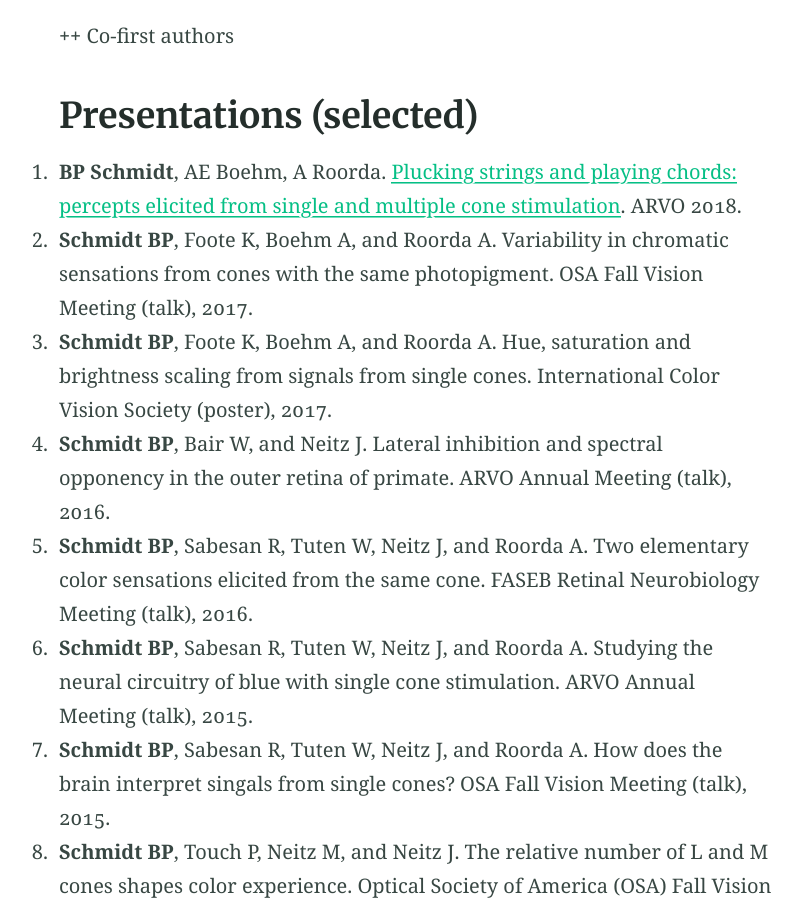
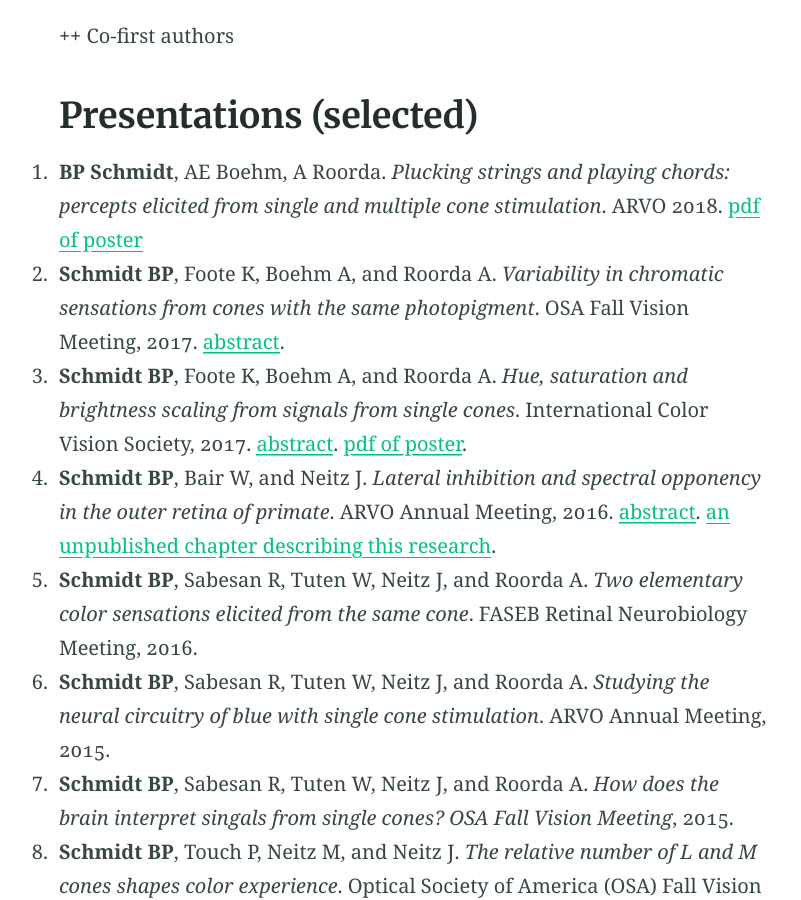
Before and after one commit to bps10/bps10.github.com, a Jekyll site: the page built from publications.md, in a window 1280 px wide and 900 px high, scrolled down 1495 px. Shown: the whole window, without its empty margins (224-1025 px from the left). Built offline with Jekyll 4.4.1, drawn with Linux system fonts in a browser that asks for light colours; our own code applies the rules of GitHub Pages for plain Markdown files; some of the changed text lies outside the part shown.

Commit message:
added additional presentation documents

```diff
--- a/publications.md
+++ b/publications.md
@@ -28,29 +28,29 @@ feature_text: |
 
 ## Presentations (selected)
 
-12. **BP Schmidt**, AE Boehm, A Roorda.  [Plucking strings and playing chords: percepts elicited from single and multiple cone stimulation]({{ "/assets/img/Schmidt_ARVO2018_FINAL.pdf" | absolute_url }}). ARVO 2018.
+12. **BP Schmidt**, AE Boehm, A Roorda.  *Plucking strings and playing chords: percepts elicited from single and multiple cone stimulation*. ARVO 2018. [pdf of poster]({{ "/assets/img/Schmidt_ARVO2018_FINAL.pdf" | absolute_url }})
 
-11. **Schmidt BP**, Foote K, Boehm A, and Roorda A. Variability in chromatic sensations from cones with the same photopigment. OSA Fall Vision Meeting (talk), 2017.
+11. **Schmidt BP**, Foote K, Boehm A, and Roorda A. *Variability in chromatic sensations from cones with the same photopigment*. OSA Fall Vision Meeting, 2017. [abstract](http://jov.arvojournals.org/article.aspx?articleid=2667426).
 
-10. **Schmidt BP**, Foote K, Boehm A, and Roorda A. Hue, saturation and brightness scaling from signals from single cones. International Color Vision Society (poster), 2017.
+10. **Schmidt BP**, Foote K, Boehm A, and Roorda A. *Hue, saturation and brightness scaling from signals from single cones*. International Color Vision Society, 2017. [abstract]({{ "/assets/pdf/Schmidt_ICVS_2017_v3.pdf" | absolute_url }}). [pdf of poster]({{ "/assets/pdf/Schmidt_ICVS2017_final.pdf" | absolute_url }}).
 
-9. **Schmidt BP**, Bair W, and Neitz J. Lateral inhibition and spectral opponency in the outer retina of primate. ARVO Annual Meeting (talk), 2016.
+9. **Schmidt BP**, Bair W, and Neitz J. *Lateral inhibition and spectral opponency in the outer retina of primate*. ARVO Annual Meeting, 2016. [abstract]({{ "/assets/pdf/Schmidt_ARVO_2016.pdf" | absolute_url }}). [an unpublished chapter describing this research]({{ "/assets/pdf/Schmidt_Chapter6.pdf" | absolute_url }}).
 
-8. **Schmidt BP**, Sabesan R, Tuten W, Neitz J, and Roorda A. Two elementary color sensations elicited from the same cone. FASEB Retinal Neurobiology Meeting (talk), 2016.
+8. **Schmidt BP**, Sabesan R, Tuten W, Neitz J, and Roorda A. *Two elementary color sensations elicited from the same cone*. FASEB Retinal Neurobiology Meeting, 2016.
 
-7. **Schmidt BP**, Sabesan R, Tuten W, Neitz J, and Roorda A. Studying the neural circuitry of blue with single cone stimulation. ARVO Annual Meeting (talk), 2015.
+7. **Schmidt BP**, Sabesan R, Tuten W, Neitz J, and Roorda A. *Studying the neural circuitry of blue with single cone stimulation*. ARVO Annual Meeting, 2015.
 
-6. **Schmidt BP**, Sabesan R, Tuten W, Neitz J, and Roorda A. How does the brain interpret singals from single cones? OSA Fall Vision Meeting (talk), 2015.
+6. **Schmidt BP**, Sabesan R, Tuten W, Neitz J, and Roorda A. *How does the brain interpret singals from single cones? OSA Fall Vision Meeting*, 2015.
 
-5. **Schmidt BP**, Touch P, Neitz M, and Neitz J. The relative number of L and M cones shapes color experience. Optical Society of America (OSA) Fall Vision Meeting (talk), 2014.
+5. **Schmidt BP**, Touch P, Neitz M, and Neitz J. *The relative number of L and M cones shapes color experience*. Optical Society of America (OSA) Fall Vision Meeting, 2014.
 
-4. **Schmidt BP**, Neitz M, and Neitz J. A labeled line theory accurately predicts individual variability in color experience. ARVO Annual Meeting (talk), 2014.
+4. **Schmidt BP**, Neitz M, and Neitz J. *A labeled line theory accurately predicts individual variability in color experience*. ARVO Annual Meeting, 2014.
 
-3. **Schmidt BP**, Neitz M, and Neitz J. The neurobiological explanation for color appearance and hue perception. International Color Vision Society (poster), 2013.
+3. **Schmidt BP**, Neitz M, and Neitz J. *The neurobiological explanation for color appearance and hue perception*. International Color Vision Society, 2013.
 
-2. **Schmidt BP**, Neitz M, and Neitz J. Peripheral photoreceptor activity during accommodation and emmetropization. ARVO Annual Meeting (poster), 2013.
+2. **Schmidt BP**, Neitz M, and Neitz J. *Peripheral photoreceptor activity during accommodation and emmetropization*. ARVO Annual Meeting, 2013.
 
-1. **Schmidt BP**, Neitz M, and Neitz J. A statistical modeling framework for optically manipulating retinal images to design strategies to modulate cone activity and control myopia. The International Myopia Conferencey (talk), 2013.
+1. **Schmidt BP**, Neitz M, and Neitz J. *A statistical modeling framework for optically manipulating retinal images to design strategies to modulate cone activity and control myopia*. The International Myopia Conferencey, 2013.
 
 
 ### See [Google scholar][scholar] for full list
```
Also changed, not shown: 12 other files.
